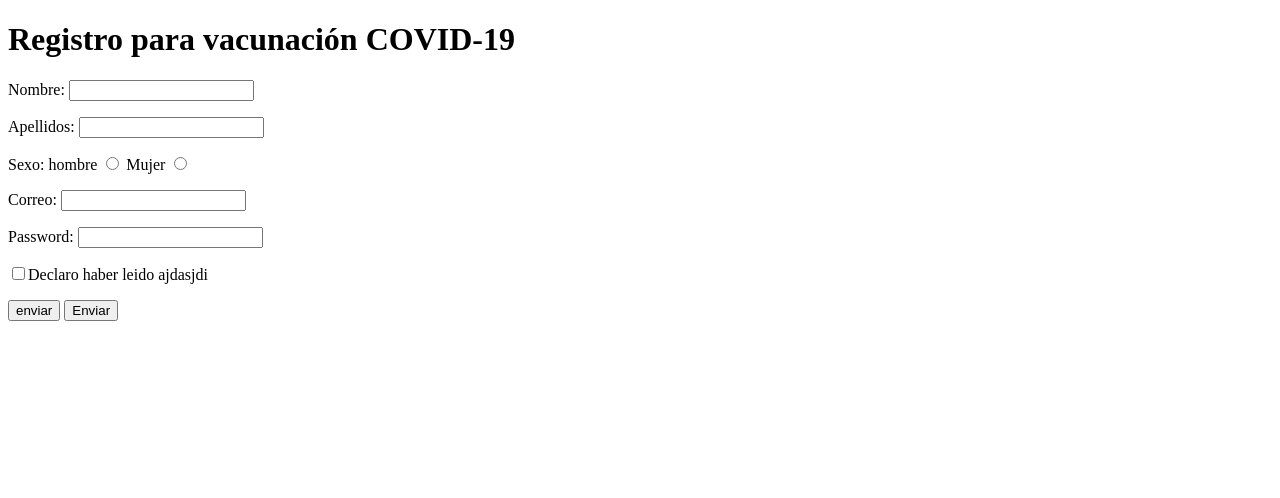
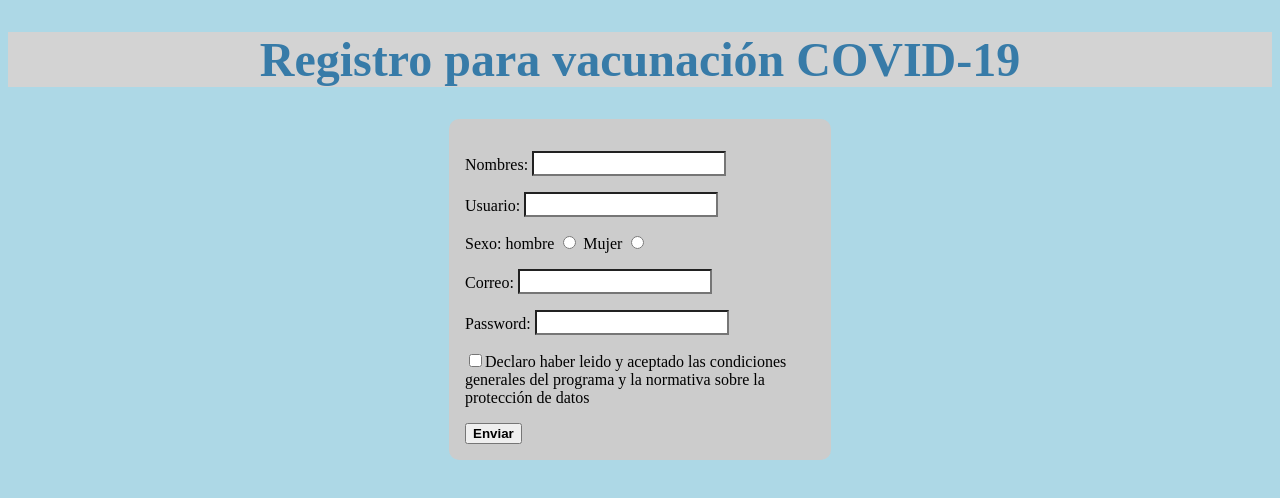
Before and after one commit to asbsdn/FormCovidHTML-CSS, a plain HTML site: page registroCovid.html in a window 1280 px wide. Drawn offline with Linux system fonts and the light colour scheme.

Commit message:
Commit agregando hoja de estilos css

```diff
--- /dev/null
+++ b/estilo.css
@@ -0,0 +1,28 @@
+body {
+  background-color: lightblue
+}
+h1 {
+  font-size: 36pt;
+  text-decoration:double;
+  text-align: center;
+  color: #377ba8;
+  font-family: serif;
+  background-color: lightgrey;
+}
+form {
+  width: 350px;
+  padding: 16px;
+  border-radius: 10px;
+  margin: auto;
+  background-color: #ccc;
+}
+input {
+  font-family: "Gill Sans", "Gill Sans MT", Calibri, "Trebuchet MS", sans-serif;
+  font-size: medium;
+  background-color: white;
+}
+button {
+  text-align: center;
+  font-weight: bold;
+  align-content: center;
+}
--- a/registroCovid.html
+++ b/registroCovid.html
@@ -5,13 +5,15 @@
     <meta http-equiv="X-UA-Compatible" content="IE=edge" />
     <meta name="viewport" content="width=device-width, initial-scale=1.0" />
     <title>Formulario de Registro</title>
+    <link href="estilo.css" rel="stylesheet" type="text/css">
   </head>
   <body>
-    <div>
+
+    <h1>Registro para vacunación COVID-19</h1>
+
     <form action="" method="GET">
-        <h1>Registro para vacunación COVID-19</h1>
-        <p>Nombre: <input type="text" name="nombre" id="" /></p>
-        <p>Apellidos: <input type="text" name="apellidos" id="" /></p>
+      <p>Nombres: <input type="text" name="nombre" id="nombre" /></p>
+      <p>Usuario: <input type="text" name="user" id="user" /></p>
       <p>
         Sexo: hombre <input type="radio" name="sexo" id="" value="H" /> Mujer
         <input type="radio" name="sexo" id="" value="M" />
@@ -19,12 +21,10 @@
       <p>Correo: <input type="email" name="email" id="" /></p>
       <p>Password: <input type="password" name="password" id="" /></p>
       <p>
-          <input type="checkbox" name="verificacion" id="" />Declaro haber leido
-          ajdasjdi
+        <input type="checkbox" name="verificacion" id="check"/>Declaro haber leido y aceptado las condiciones
+        generales del programa y la  normativa sobre la protección de datos
       </p>
-        <input type="button" value="enviar" />
       <button type="submit">Enviar</button>
     </form>
-    </div>
   </body>
 </html>
```
Also changed, not shown: 1 other file. Lines whose indentation alone changed are shown as unchanged.
